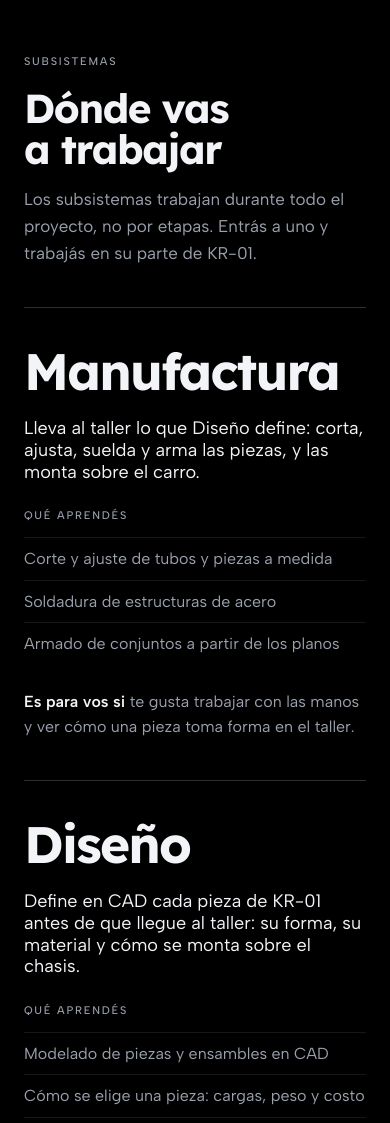
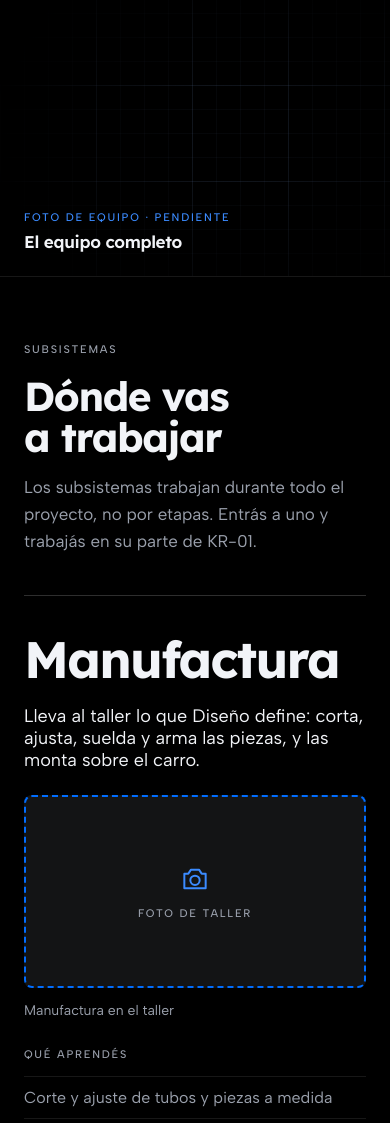
Before and after one commit to DiegoMontPy/Kinetic, an Astro site: page /unete in a window 390 px wide. Shown: the part 877-2000 px from the top of the page. Built offline with nearby package versions, Linux system fonts and the light colour scheme; Astro itself is replaced by a stand-in of ours.

Commit message:
feat: suma la banda y una foto por subsistema a Únete

```diff
--- a/src/components/JoinSubsystems.astro
+++ b/src/components/JoinSubsystems.astro
@@ -1,7 +1,9 @@
 ---
+import { media } from "../data/media";
 import { joinPage } from "../data/site";
 import { subsystems } from "../data/subsystems";
 import KeepTogether from "./KeepTogether.astro";
+import PhotoFigure from "./PhotoFigure.astro";
 
 const copy = joinPage.subsystems;
 ---
@@ -18,7 +20,9 @@
       </p>
     </div>
     <div class="chapters">
-      {subsystems.map((subsystem) => (
+      {subsystems.map((subsystem) => {
+        const photo = media.join.subsystems[subsystem.id];
+        return (
           <article class="chapter" aria-labelledby={`subsystem-${subsystem.id}`} data-reveal>
             <h3 id={`subsystem-${subsystem.id}`} class="name">
               {subsystem.name}
@@ -39,8 +43,17 @@
             <p class="fit">
               <strong>{copy.fitLabel}</strong> {subsystem.fit}
             </p>
+            {photo && (
+              <div class="photo">
+                <PhotoFigure
+                  photo={photo}
+                  sizes="(min-width: 1188px) 442px, (min-width: 960px) 37vw, 100vw"
+                />
+              </div>
+            )}
           </article>
-      ))}
+        );
+      })}
     </div>
   </div>
 </section>
@@ -57,10 +70,15 @@
     container-type: inline-size;
   }
 
-  /* One chapter per subsystem: its name at the size of the motto on Inicio, the detail below. */
+  /* One chapter per subsystem: its name at the size of the motto on Inicio, the text beside its photo. */
   .chapter {
     display: grid;
-    grid-template-columns: minmax(0, 5fr) minmax(0, 4fr) minmax(0, 3fr);
+    grid-template-areas:
+      "name name name"
+      "role role photo"
+      "learn fit photo";
+    grid-template-columns: minmax(0, 4fr) minmax(0, 3fr) minmax(0, 5fr);
+    grid-template-rows: auto auto 1fr;
     align-items: start;
     gap: var(--space-8) var(--space-10);
     padding-block: var(--space-12) var(--space-16);
@@ -73,7 +91,7 @@
 
   /* Never wider than the column, so the longest name ("Manufactura") fits on the narrowest phone. */
   .name {
-    grid-column: 1 / -1;
+    grid-area: name;
     font-size: min(var(--text-display), var(--chapter-name-fit));
     font-weight: var(--weight-bold);
     line-height: var(--leading-display);
@@ -81,12 +99,14 @@
   }
 
   .role {
+    grid-area: role;
     max-width: var(--measure-narrow);
     font-size: var(--text-lg);
     line-height: var(--leading-snug);
   }
 
   .learn {
+    grid-area: learn;
     display: grid;
     gap: var(--space-3);
   }
@@ -102,6 +122,7 @@
   }
 
   .fit {
+    grid-area: fit;
     color: var(--color-text-muted);
   }
 
@@ -110,18 +131,30 @@
     font-weight: var(--weight-semibold);
   }
 
+  .photo {
+    grid-area: photo;
+  }
+
   @media (max-width: 959px) {
     .chapter {
+      grid-template-areas:
+        "name name"
+        "role role"
+        "photo photo"
+        "learn fit";
       grid-template-columns: repeat(2, minmax(0, 1fr));
-    }
-
-    .role {
-      grid-column: 1 / -1;
+      grid-template-rows: none;
     }
   }
 
   @media (max-width: 639px) {
     .chapter {
+      grid-template-areas:
+        "name"
+        "role"
+        "photo"
+        "learn"
+        "fit";
       grid-template-columns: minmax(0, 1fr);
       gap: var(--space-6);
       padding-block: var(--space-10);
--- a/src/pages/unete.astro
+++ b/src/pages/unete.astro
@@ -2,6 +2,8 @@
 import JoinIntro from "../components/JoinIntro.astro";
 import JoinMeetings from "../components/JoinMeetings.astro";
 import JoinSubsystems from "../components/JoinSubsystems.astro";
+import PhotoBand from "../components/PhotoBand.astro";
+import { media } from "../data/media";
 import { pages } from "../data/site";
 import BaseLayout from "../layouts/BaseLayout.astro";
 
@@ -10,6 +12,7 @@
 
 <BaseLayout title={page.title} description={page.description}>
   <JoinIntro />
+  <PhotoBand photo={media.join.band} />
   <JoinSubsystems />
   <JoinMeetings />
 </BaseLayout>
```
Lines whose indentation alone changed are shown as unchanged.
